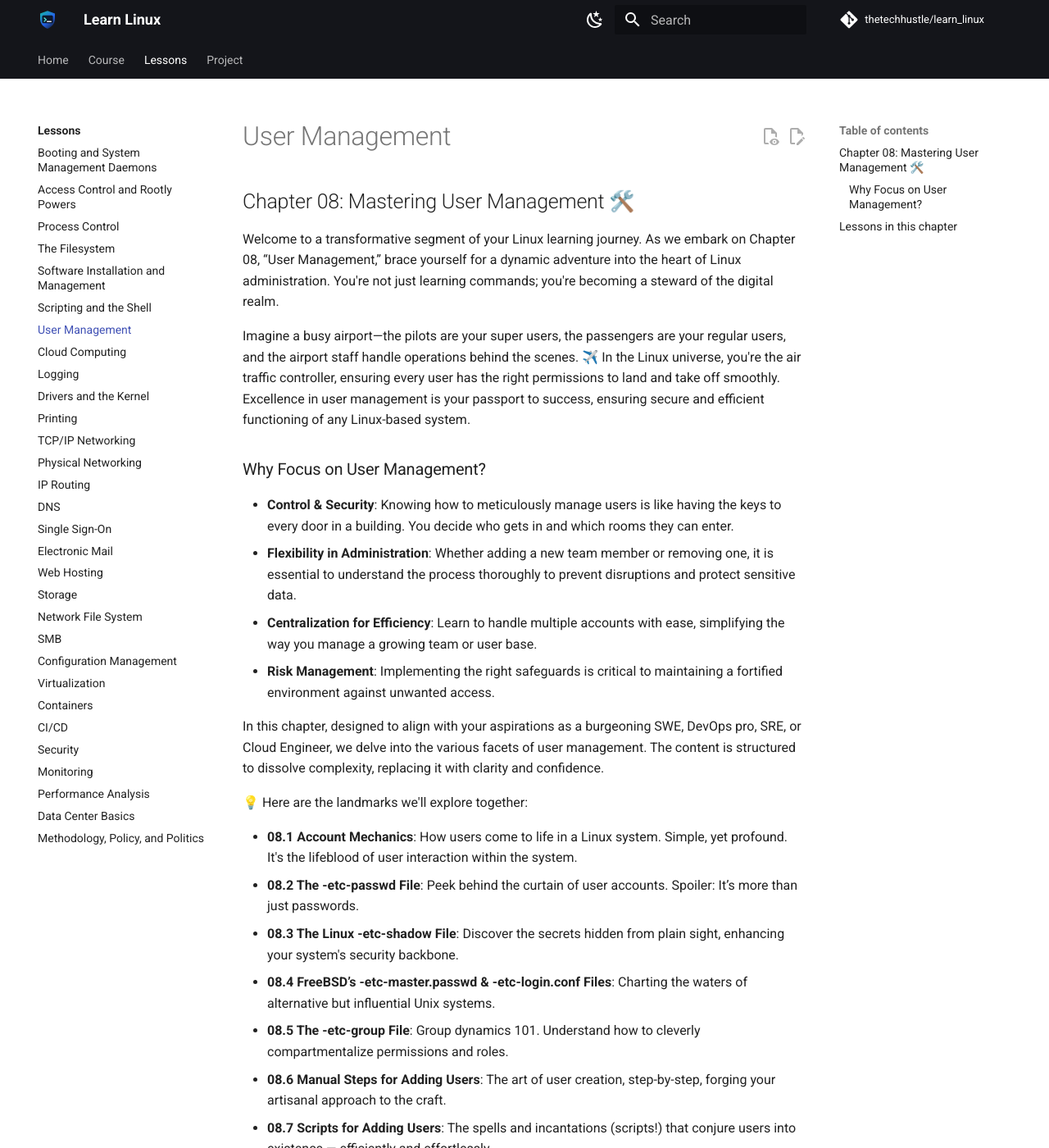
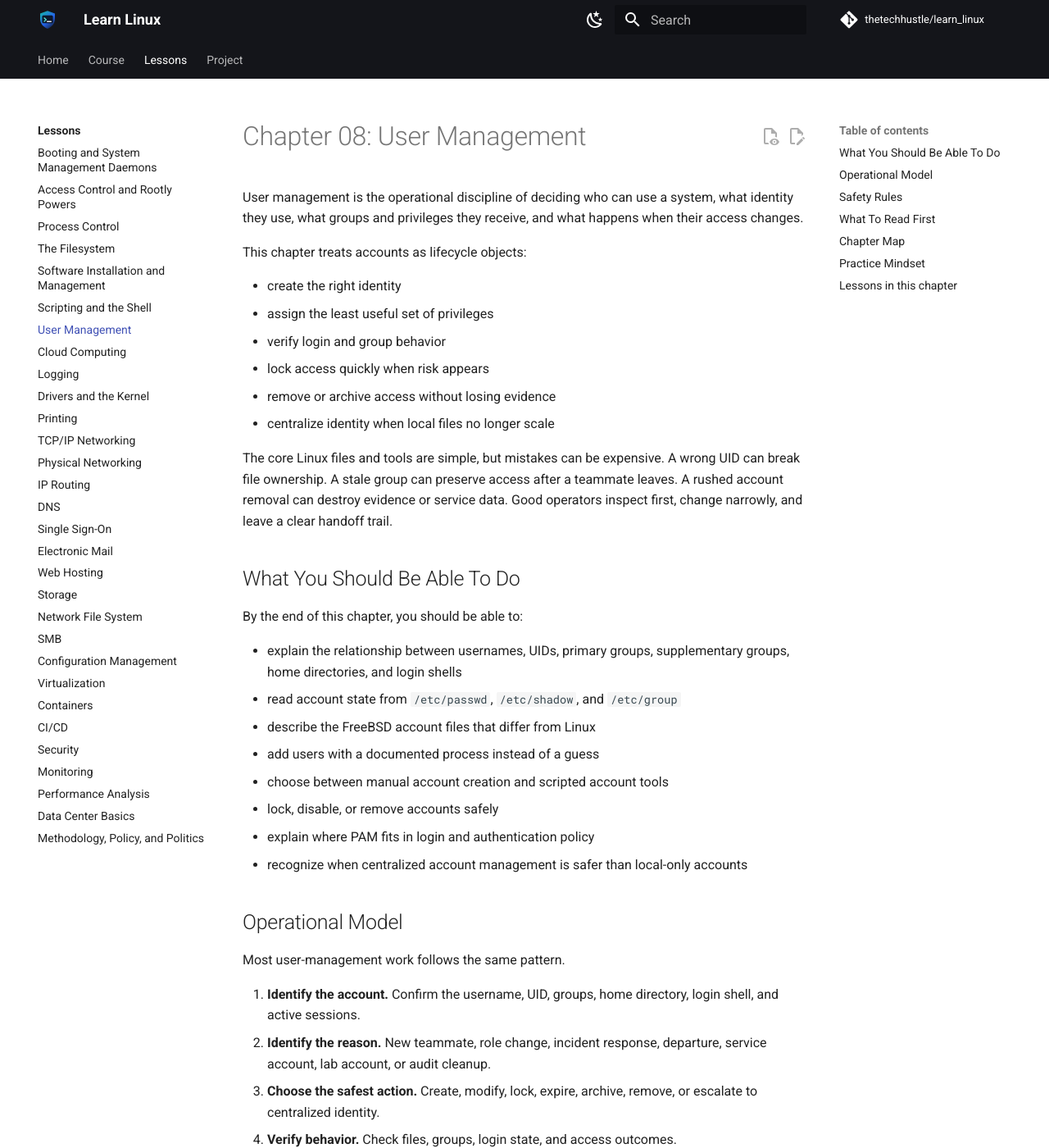
Before and after one commit to thetechhustle/learn_linux, an MkDocs documentation site: the page built from docs/lessons/08_user_management/README.md, in a window 1280 px wide and 1400 px high. Shown: the whole window at 82% size. Built offline with MkDocs 1.6.1 and Material for MkDocs 9.7.7, drawn with Linux system fonts in a browser that asks for light colours; comment, search, counter and statistics services are not loaded; some of the changed text lies outside the part shown.

Commit message:
Improve Chapter 08 user management overview (#53)
Co-authored-by: Jules Ai <jules@Juless-Air.ts.net lan>

````diff
--- a/docs/lessons/08_user_management/README.md
+++ b/docs/lessons/08_user_management/README.md
@@ -1,37 +1,108 @@
-## Chapter 08: Mastering User Management 🛠️
+# Chapter 08: User Management
 
-Welcome to a transformative segment of your Linux learning journey. As we embark on Chapter 08, “User Management,” brace yourself for a dynamic adventure into the heart of Linux administration. You're not just learning commands; you're becoming a steward of the digital realm.
+User management is the operational discipline of deciding who can use a system, what identity they use, what groups and privileges they receive, and what happens when their access changes.
 
-Imagine a busy airport—the pilots are your super users, the passengers are your regular users, and the airport staff handle operations behind the scenes. ✈️ In the Linux universe, you're the air traffic controller, ensuring every user has the right permissions to land and take off smoothly. Excellence in user management is your passport to success, ensuring secure and efficient functioning of any Linux-based system.
+This chapter treats accounts as lifecycle objects:
 
-### Why Focus on User Management?
+- create the right identity
+- assign the least useful set of privileges
+- verify login and group behavior
+- lock access quickly when risk appears
+- remove or archive access without losing evidence
+- centralize identity when local files no longer scale
 
-- **Control & Security**: Knowing how to meticulously manage users is like having the keys to every door in a building. You decide who gets in and which rooms they can enter.
-- **Flexibility in Administration**: Whether adding a new team member or removing one, it is essential to understand the process thoroughly to prevent disruptions and protect sensitive data.
-- **Centralization for Efficiency**: Learn to handle multiple accounts with ease, simplifying the way you manage a growing team or user base.
-- **Risk Management**: Implementing the right safeguards is critical to maintaining a fortified environment against unwanted access.
+The core Linux files and tools are simple, but mistakes can be expensive. A wrong UID can break file ownership. A stale group can preserve access after a teammate leaves. A rushed account removal can destroy evidence or service data. Good operators inspect first, change narrowly, and leave a clear handoff trail.
 
-In this chapter, designed to align with your aspirations as a burgeoning SWE, DevOps pro, SRE, or Cloud Engineer, we delve into the various facets of user management. The content is structured to dissolve complexity, replacing it with clarity and confidence.
+## What You Should Be Able To Do
 
-💡 Here are the landmarks we'll explore together:
+By the end of this chapter, you should be able to:
 
-- **08.1 Account Mechanics**: How users come to life in a Linux system. Simple, yet profound. It's the lifeblood of user interaction within the system.
-- **08.2 The -etc-passwd File**: Peek behind the curtain of user accounts. Spoiler: It’s more than just passwords.
-- **08.3 The Linux -etc-shadow File**: Discover the secrets hidden from plain sight, enhancing your system's security backbone.
-- **08.4 FreeBSD’s -etc-master.passwd & -etc-login.conf Files**: Charting the waters of alternative but influential Unix systems.
-- **08.5 The -etc-group File**: Group dynamics 101. Understand how to cleverly compartmentalize permissions and roles.
-- **08.6 Manual Steps for Adding Users**: The art of user creation, step-by-step, forging your artisanal approach to the craft.
-- **08.7 Scripts for Adding Users**: The spells and incantations (scripts!) that conjure users into existence — efficiently and effortlessly.
-- **08.8 Safe Removal of a User’s Account and Files**: Learn the secure methods to wave goodbye, leaving no loose ends.
-- **08.9 User Login Lockout**: Master the judicious art of barring the digital door to protect against unwelcome attempts.
-- **8.10 Risk Reduction with PAM**: Understand Pluggable Authentication Modules (PAM) to fortify your fortress.
-- **8.11 Centralized Account Management**: Orchestrate users like a maestro, unified and in harmony, across a vast Linux enterprise.
+- explain the relationship between usernames, UIDs, primary groups, supplementary groups, home directories, and login shells
+- read account state from `/etc/passwd`, `/etc/shadow`, and `/etc/group`
+- describe the FreeBSD account files that differ from Linux
+- add users with a documented process instead of a guess
+- choose between manual account creation and scripted account tools
+- lock, disable, or remove accounts safely
+- explain where PAM fits in login and authentication policy
+- recognize when centralized account management is safer than local-only accounts
 
-By the end of this chapter, you'll be harmonizing the intricacies of user accounts into a symphony of orderly workflow and robust safeguarding.
+## Operational Model
 
-So, tighten your seatbelt, dear navigator. Get ready to chart through the ebbs and flows of Linux user management with poise and prowess. This is not just about being technically adept; it's about becoming a guardian of the Linux ecosystem.
+Most user-management work follows the same pattern.
 
-Read on, apply those skills, and watch as doors fling wide open along your career path. 🌟
+1. **Identify the account.** Confirm the username, UID, groups, home directory, login shell, and active sessions.
+2. **Identify the reason.** New teammate, role change, incident response, departure, service account, lab account, or audit cleanup.
+3. **Choose the safest action.** Create, modify, lock, expire, archive, remove, or escalate to centralized identity.
+4. **Verify behavior.** Check files, groups, login state, and access outcomes.
+5. **Record the evidence.** Keep the command, timestamp, reason, and verification result in the ticket or handoff.
+
+This workflow matters more than memorizing one command. User-management commands can behave differently across distributions and organizations.
+
+## Safety Rules
+
+Before changing accounts on a real system:
+
+- confirm whether the host uses local accounts, LDAP, Active Directory, SSO, or another identity provider
+- avoid deleting home directories until retention and evidence requirements are clear
+- avoid reusing UIDs unless the organization has an explicit UID policy
+- treat service accounts differently from human accounts
+- check active sessions before disabling a user during business hours
+- prefer account lockout or expiration when immediate removal is too risky
+
+Read-only inspection is usually safe:
+
+```sh
+id username
+getent passwd username
+getent group groupname
+who
+w
+last -n 10 username
+```
+
+Changing account state usually needs elevated privileges and a clear reason.
+
+## What To Read First
+
+- Start with [08.1 Account Mechanics](08.1_account_mechanics.md) for usernames, UIDs, GIDs, home directories, and shells.
+- Read [08.2 The `/etc/passwd` File](08.2_the_-etc-passwd_file.md) to understand the local account database.
+- Read [08.3 The Linux `/etc/shadow` File](08.3_the_linux_-etc-shadow_file.md) for password hashes, aging, and lockout clues.
+- Read [08.5 The `/etc/group` File](08.5_the_-etc-group_file.md) before changing permissions or supplementary groups.
+- Use [08.6 Manual Steps for Adding Users](08.6_manual_steps_for_adding_users.md) to understand what account tools automate.
+- Use [08.7 Scripts for Adding Users](08.7_scripts_for_adding_users-_useradd,_adduser,_and_newusers.md) for repeatable account creation.
+- Use [08.8 Safe Removal of a User's Account and Files](08.8_safe_removal_of_a_user’s_account_and_files.md) before disabling or deleting access.
+- Use [08.9 User Login Lockout](08.9_user_login_lockout.md) when the immediate need is to stop access.
+- Use [8.10 Risk Reduction with PAM](8.10_risk_reduction_with_pam.md) when login policy, authentication modules, or access controls are involved.
+- Use [8.11 Centralized Account Management](8.11_centralized_account_management.md) when one-host local account management is no longer enough.
+
+## Chapter Map
+
+| Lesson | Focus |
+| --- | --- |
+| [08.1 Account Mechanics](08.1_account_mechanics.md) | Usernames, UIDs, GIDs, homes, shells, and account lifecycle basics |
+| [08.2 The `/etc/passwd` File](08.2_the_-etc-passwd_file.md) | Local account records and safe inspection |
+| [08.3 The Linux `/etc/shadow` File](08.3_the_linux_-etc-shadow_file.md) | Password hashes, aging, and lock indicators |
+| [08.4 FreeBSD Account Files](08.4_freebsd's_-etc-master.0passwd_and_-etc-login.conf_files.md) | FreeBSD `master.passwd` and `login.conf` differences |
+| [08.5 The `/etc/group` File](08.5_the_-etc-group_file.md) | Primary and supplementary group membership |
+| [08.6 Manual Steps for Adding Users](08.6_manual_steps_for_adding_users.md) | What account-creation tools do under the hood |
+| [08.7 Account Creation Tools](08.7_scripts_for_adding_users-_useradd,_adduser,_and_newusers.md) | `useradd`, `adduser`, `newusers`, and repeatable onboarding |
+| [08.8 Safe User Removal](08.8_safe_removal_of_a_user’s_account_and_files.md) | Locking, archiving, file ownership, and removal |
+| [08.9 User Login Lockout](08.9_user_login_lockout.md) | Stopping access while preserving evidence |
+| [8.10 Risk Reduction with PAM](8.10_risk_reduction_with_pam.md) | PAM policy and authentication risk controls |
+| [8.11 Centralized Account Management](8.11_centralized_account_management.md) | LDAP, Active Directory, SSO, and fleet-scale identity |
+
+## Practice Mindset
+
+Use disposable lab systems for account changes. A container, VM, or throwaway cloud instance is enough to practice:
+
+- reading account files
+- creating users
+- changing groups
+- locking and unlocking accounts
+- testing login shells
+- preserving or archiving home directories
+
+On real systems, start with read-only commands and write down the expected result before making a change.
 
 <!-- lesson-index:start -->
 
````
